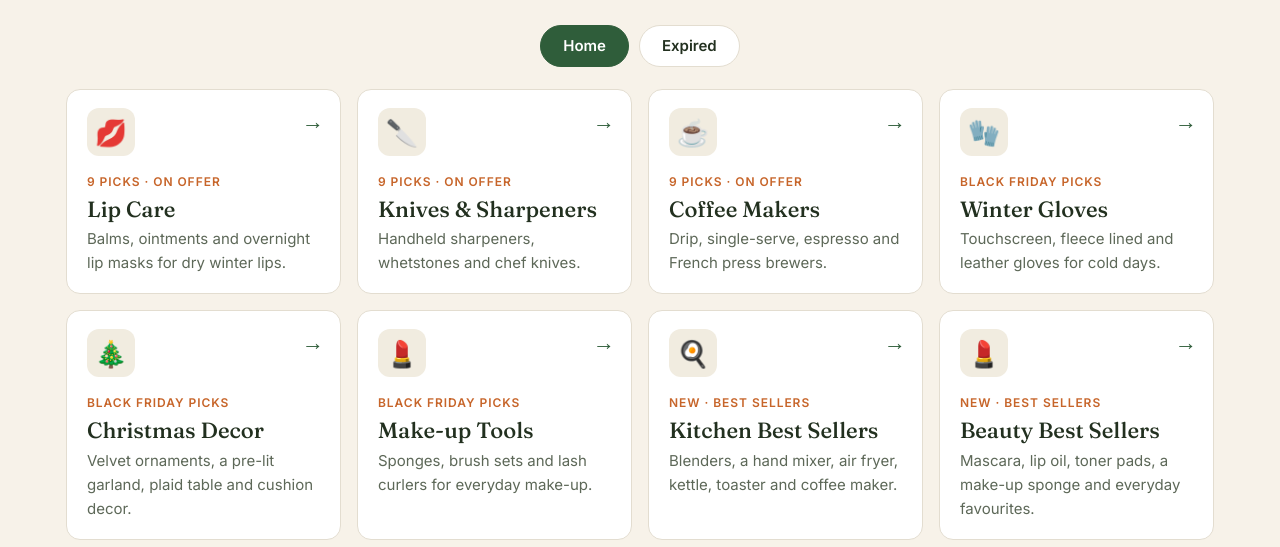
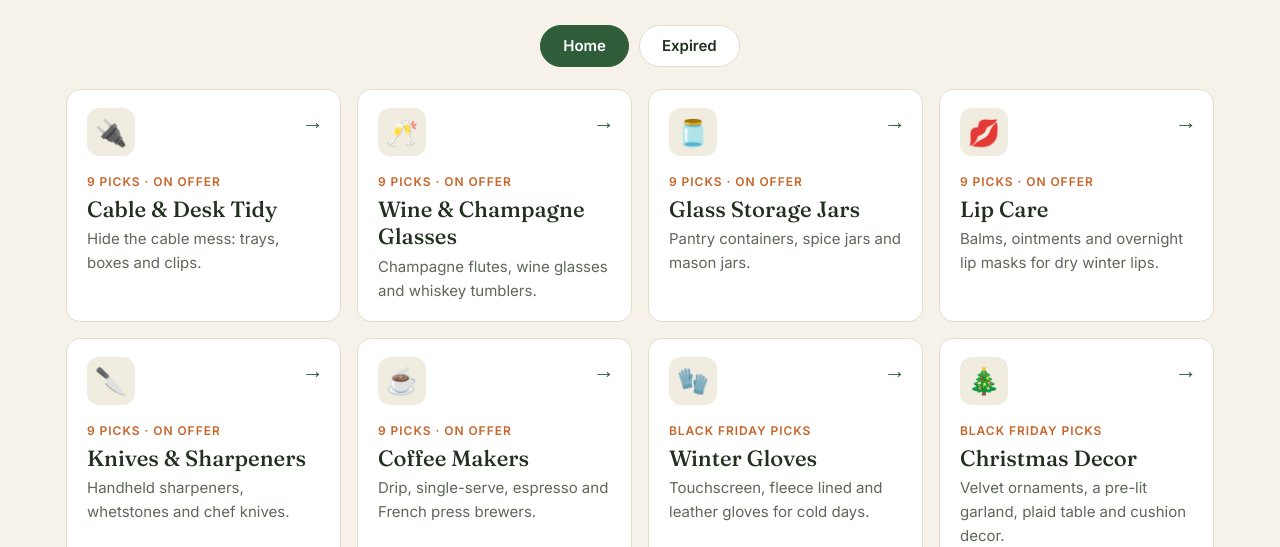
Before and after one commit to thegiftedit/thegiftedit.github.io, a plain HTML site: page index.html in a window 1280 px wide. Shown: the part 253-800 px from the top of the page. Drawn offline with Linux system fonts and the light colour scheme.

Commit message:
Add files via upload

```diff
--- a/index.html
+++ b/index.html
@@ -45,6 +45,9 @@ pintrk('page');
 <section class="hero"><p class="eyebrow">Gift guides</p><h1>The Gift Edit</h1><p class="sub">Simple, practical gift ideas for Christmas and all year. Nine easy picks in every guide.</p></section>
 <nav class="nav"><a href="./" aria-current="page">Home</a><a href="expired/">Expired</a></nav>
 <section class="list" id="list">
+<a href="desk-cable-tidy/" data-slug="desk-cable-tidy" data-expires="2026-12-20"><span class="ic" aria-hidden="true">🔌</span><span><span class="k">9 picks · On offer</span><h2>Cable &amp; Desk Tidy</h2><p>Hide the cable mess: trays, boxes and clips.</p></span><span class="arrow" aria-hidden="true">→</span></a>
+<a href="stemware/" data-slug="stemware" data-expires="2026-12-20"><span class="ic" aria-hidden="true">🥂</span><span><span class="k">9 picks · On offer</span><h2>Wine &amp; Champagne Glasses</h2><p>Champagne flutes, wine glasses and whiskey tumblers.</p></span><span class="arrow" aria-hidden="true">→</span></a>
+<a href="glass-jars/" data-slug="glass-jars" data-expires="2026-12-20"><span class="ic" aria-hidden="true">🫙</span><span><span class="k">9 picks · On offer</span><h2>Glass Storage Jars</h2><p>Pantry containers, spice jars and mason jars.</p></span><span class="arrow" aria-hidden="true">→</span></a>
 <a href="lip-care/" data-slug="lip-care" data-expires="2026-12-15"><span class="ic" aria-hidden="true">💋</span><span><span class="k">9 picks · On offer</span><h2>Lip Care</h2><p>Balms, ointments and overnight lip masks for dry winter lips.</p></span><span class="arrow" aria-hidden="true">→</span></a>
 <a href="kitchen-knives/" data-slug="kitchen-knives" data-expires="2026-12-15"><span class="ic" aria-hidden="true">🔪</span><span><span class="k">9 picks · On offer</span><h2>Knives &amp; Sharpeners</h2><p>Handheld sharpeners, whetstones and chef knives.</p></span><span class="arrow" aria-hidden="true">→</span></a>
 <a href="coffee-makers/" data-slug="coffee-makers" data-expires="2026-12-15"><span class="ic" aria-hidden="true">☕</span><span><span class="k">9 picks · On offer</span><h2>Coffee Makers</h2><p>Drip, single-serve, espresso and French press brewers.</p></span><span class="arrow" aria-hidden="true">→</span></a>
```
